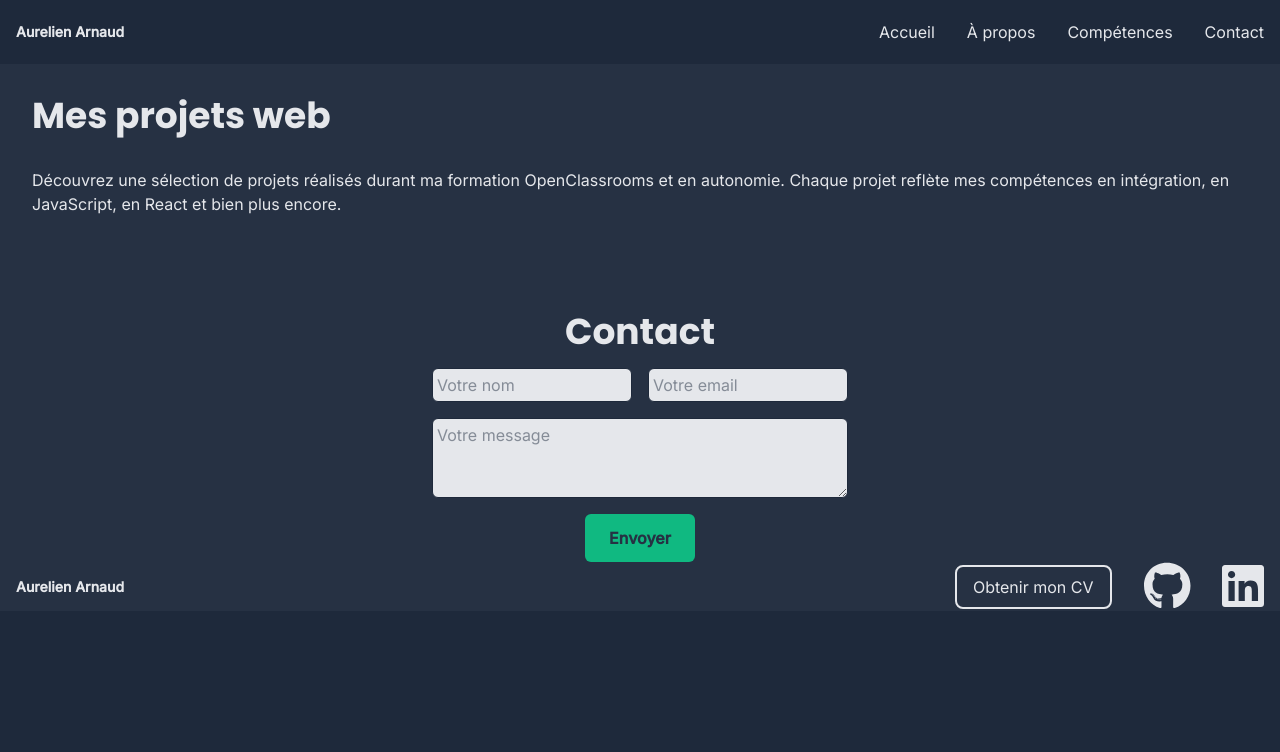
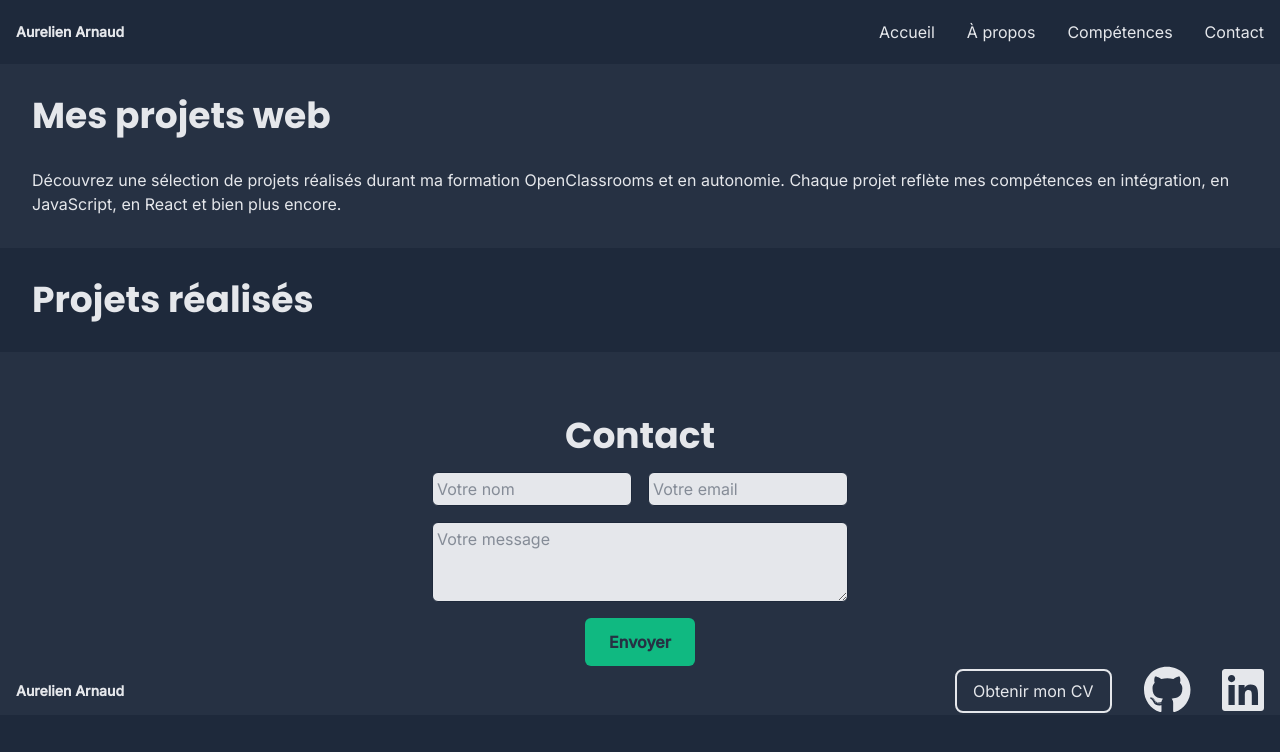
Before and after one commit to aurelienrnd/portfolio, a React (Vite) app: page /project in a window 1280 px wide. Shown: the top 752 px of the page. Built offline with nearby package versions, Linux system fonts and the light colour scheme.

Commit message:
feature : Creation du composent MyProject

```diff
--- a/src/components/pages/projects/Project.tsx
+++ b/src/components/pages/projects/Project.tsx
@@ -1,5 +1,6 @@
 // Compoments
 import BannerProject from './sections/banner-project/BannerProject.tsx';
+import MyProject from './sections/my-project/MyProject.tsx';
 
 /** Affiche la page Projet
  * @description - Contient les sections Banner et Cards.
@@ -11,6 +12,7 @@ function Project(): React.JSX.Element {
   return (
     <main id="project">
       <BannerProject />
+      <MyProject />
     </main>
   );
 }
--- /dev/null
+++ b/src/components/pages/projects/sections/my-project/MyProject.tsx
@@ -0,0 +1,34 @@
+import { useEffect, useState } from 'react';
+// Type
+interface ProjectsType {
+  id: number;
+  title: string;
+  description: string;
+  difficulty: string;
+  image: string;
+  techs: string[];
+  codeUrl: string;
+}
+
+function MyProject(): React.JSX.Element {
+  // Liste des données de chaque projet
+  const [projects, setProject] = useState<ProjectsType[]>([]);
+
+  useEffect(() => {
+    fetch('/datas/projects.json')
+      .then(res => res.json())
+      .then(data => setProject(data))
+      .catch(err => console.error('Erreur chargement project:', err));
+
+    console.log(projects);
+  }, []);
+
+  return (
+    <section id="my-project">
+      <h2>Projets réalisés</h2>
+      {/* Création d'un carousell*/}
+    </section>
+  );
+}
+
+export default MyProject;
--- a/src/styles/style.css
+++ b/src/styles/style.css
@@ -186,7 +186,7 @@
     @apply bg-color-four flex flex-col gap-8 text-center md:text-start;
   }
 
-  #project #cards {
+  #project #my-project {
     @apply flex flex-col gap-8 text-center md:text-start;
   }
 
```
